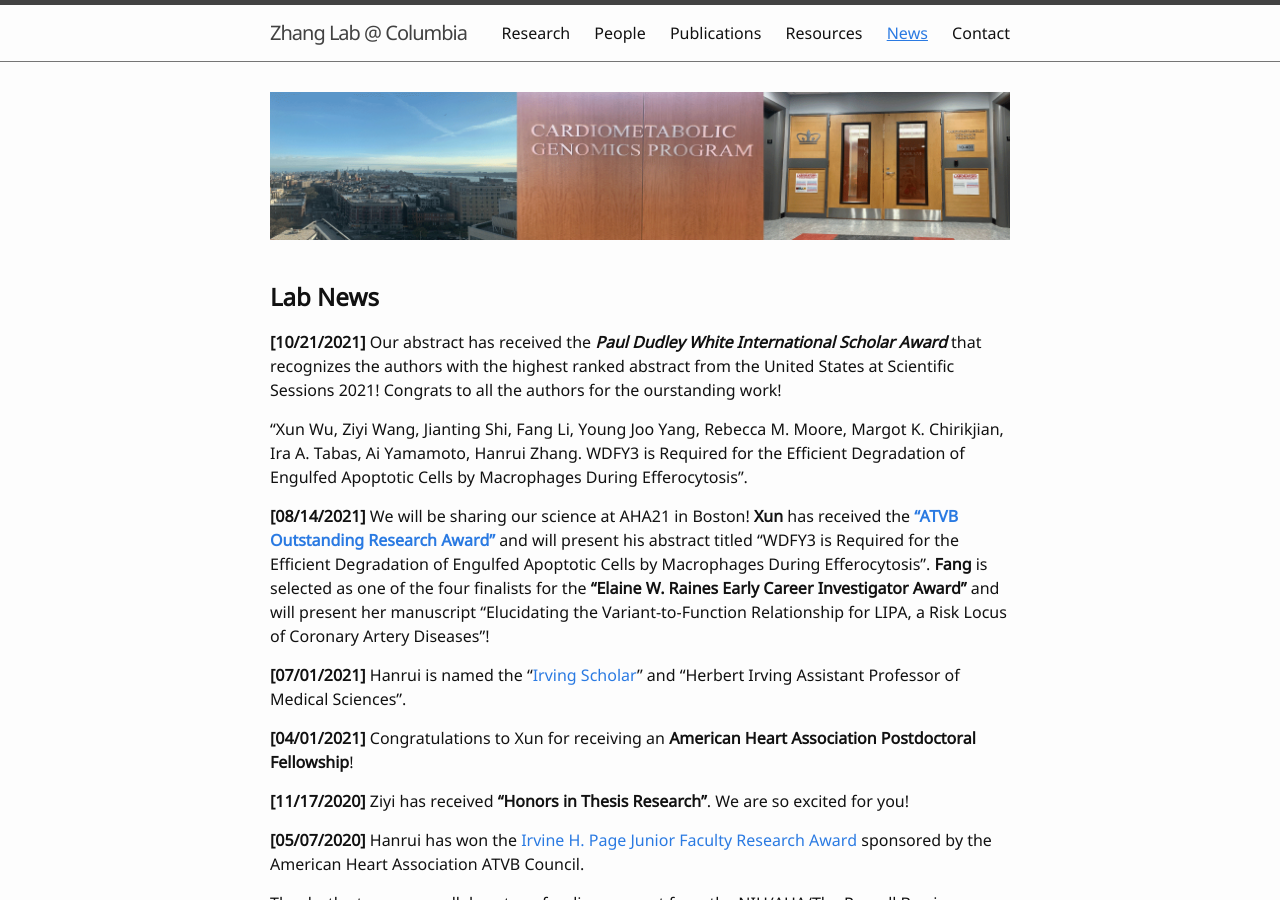
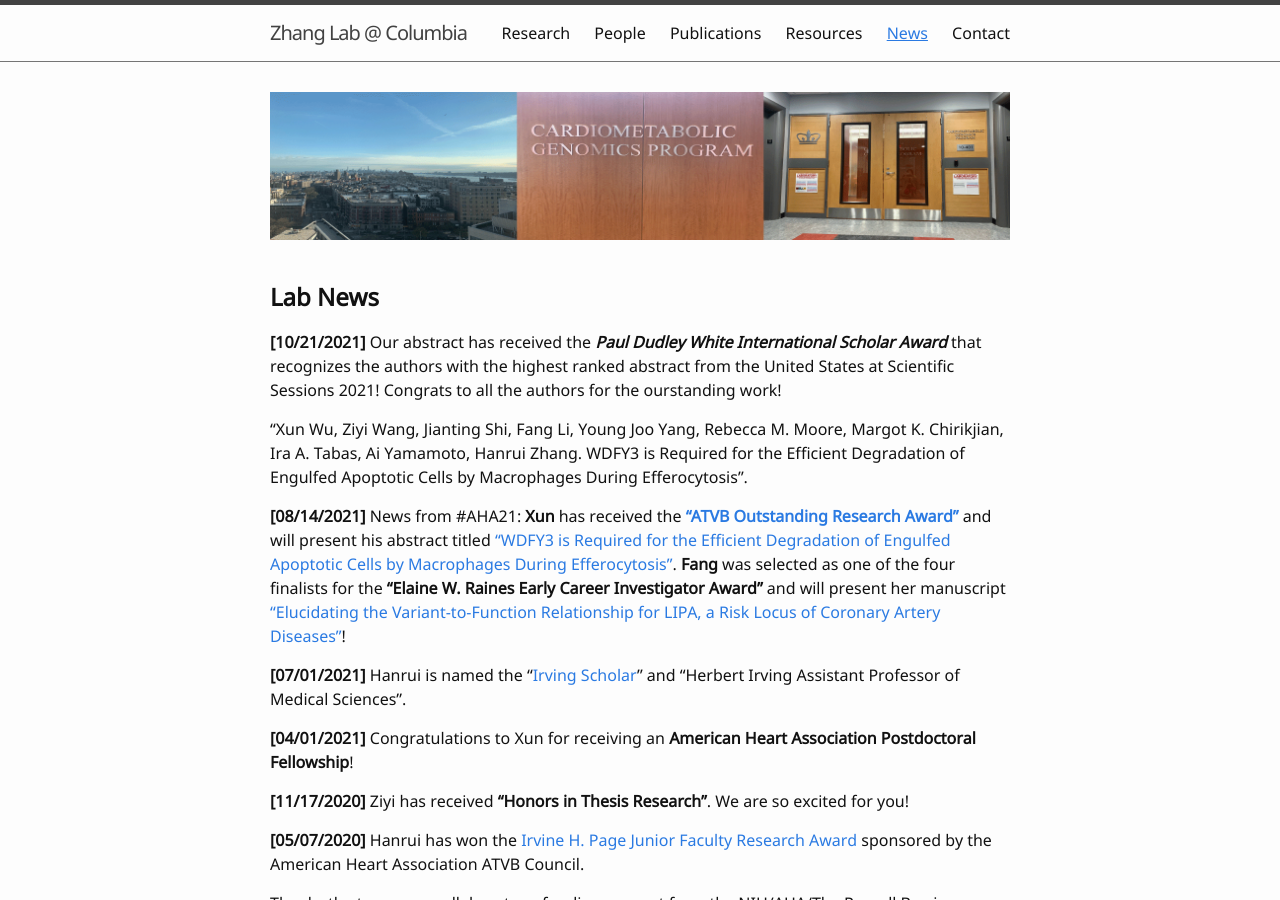
Before and after one commit to hanruizhang/zhanglab, a Jekyll site: the page built from 5_News.md, in a window 1280 px wide and 900 px high. Built offline with Jekyll 4.4.1, drawn with Linux system fonts in a browser that asks for light colours.

Commit message:
Update 5_News.md

```diff
--- a/5_News.md
+++ b/5_News.md
@@ -15,7 +15,7 @@ nav: true
 "Xun Wu, Ziyi Wang, Jianting Shi, Fang Li, Young Joo Yang, Rebecca M. Moore, Margot K. Chirikjian, Ira A. Tabas, Ai Yamamoto, Hanrui Zhang.
 WDFY3 is Required for the Efficient Degradation of Engulfed Apoptotic Cells by Macrophages During Efferocytosis".
 
-#### **[08/14/2021]** We will be sharing our science at AHA21 in Boston! **Xun** has received the **["ATVB Outstanding Research Award"](https://professional.heart.org/en/meetings/scientific-sessions/awards){:target="_blank"}** and will present his abstract titled "WDFY3 is Required for the Efficient Degradation of Engulfed Apoptotic Cells by Macrophages During Efferocytosis". **Fang** is selected as one of the four finalists for the **"Elaine W. Raines Early Career Investigator Award"** and will present her manuscript "Elucidating the Variant-to-Function Relationship for LIPA, a Risk Locus of Coronary Artery Diseases"!
+#### **[08/14/2021]** News from #AHA21: **Xun** has received the **["ATVB Outstanding Research Award"](https://professional.heart.org/en/meetings/scientific-sessions/awards){:target="_blank"}** and will present his abstract titled ["WDFY3 is Required for the Efficient Degradation of Engulfed Apoptotic Cells by Macrophages During Efferocytosis"](https://www.ahajournals.org/doi/abs/10.1161/circ.144.suppl_1.11646). **Fang** was selected as one of the four finalists for the **"Elaine W. Raines Early Career Investigator Award"** and will present her manuscript ["Elucidating the Variant-to-Function Relationship for LIPA, a Risk Locus of Coronary Artery Diseases"](https://www.ahajournals.org/doi/10.1161/circ.144.suppl_1.10865)!
 #### **[07/01/2021]** Hanrui is named the "[Irving Scholar](https://www.irvinginstitute.columbia.edu/news/announcing-2021-2024-irving-scholars){:target="_blank"}" and "Herbert Irving Assistant Professor of Medical Sciences".
 #### **[04/01/2021]** Congratulations to Xun for receiving an **American Heart Association Postdoctoral Fellowship**!
 #### **[11/17/2020]** Ziyi has received **"Honors in Thesis Research"**. We are so excited for you!
```
